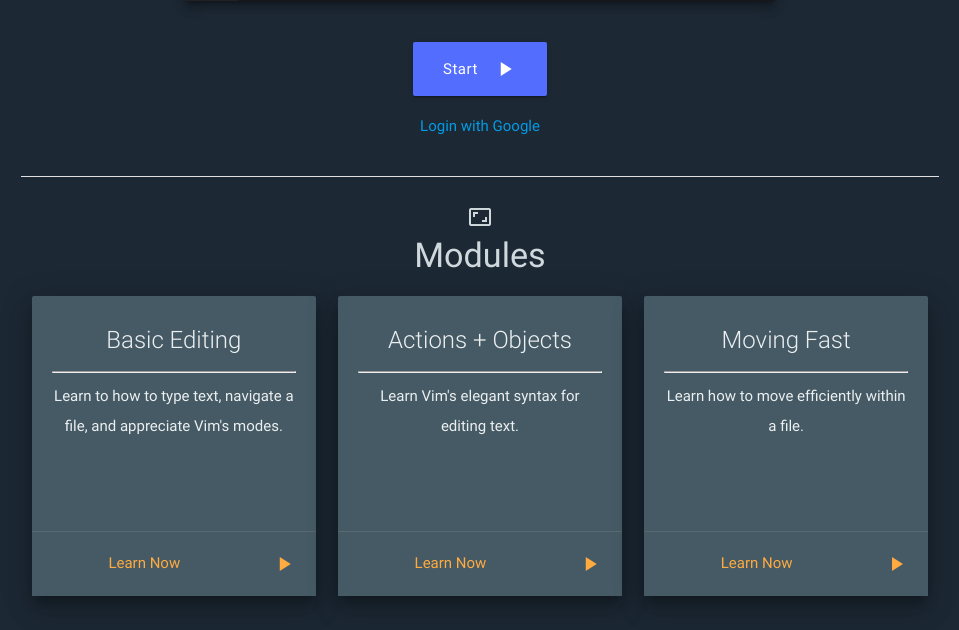
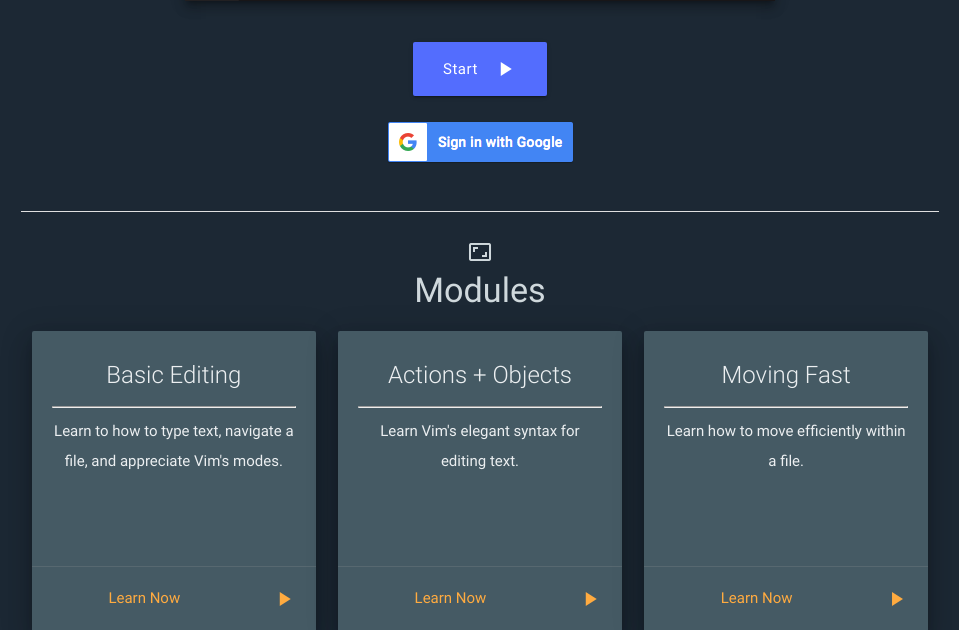
Before and after one commit to marksibrahim/Vim-Labs, a Flask app: page / in a window 1280 px wide. Shown: the part 501-1131 px from the top of the page, without its empty margins (160-1119 px from the left). Run offline with Flask 2, Linux system fonts and the light colour scheme; some libraries are stand-ins or nearby versions.

Commit message:
added google sign in button

```diff
--- a/site/static/css/custom.css
+++ b/site/static/css/custom.css
@@ -11,3 +11,12 @@ main {
 }
 
 /* End Sticky Footer */
+
+/* Google Sign-in*/
+#g-sign-btn{
+    padding-top: 1.5em;
+}
+
+.my-hover:hover {
+    opacity: 0.8;
+}
--- a/site/templates/_layout.html
+++ b/site/templates/_layout.html
@@ -3,6 +3,9 @@
 <head>
   <meta http-equiv="Content-Type" content="text/html; charset=UTF-8"/>
   <meta name="viewport" content="width=device-width, initial-scale=1, maximum-scale=1.0, user-scalable=no"/>
+  <meta name="google-signin-client_id" content="939082582563-i176fv0cjuta33p5r9g57v1kvmmu94be.apps.googleusercontent.com">
+
+
   <title>Vim Labs</title>
 
   <!-- CSS  -->
@@ -13,7 +16,6 @@
 
   <!-- favicon -->
   <link rel="shortcut icon" href="{{ url_for('static', filename='img/vim-labs.ico') }}" type="image/x-icon">
-
 </head>
 
 <body style="background-color: #1c2834;">
@@ -56,8 +58,8 @@
   <script src="https://code.jquery.com/jquery-2.1.1.min.js"></script>
   <script src="{{ url_for('static', filename='js/materialize.js') }}"></script>
   <script src="{{ url_for('static', filename='js/init.js') }}"></script>
-
-
+  <!-- Google OAuth-->
+  <script src="https://apis.google.com/js/platform.js" async defer></script>
 
   </body>
 </html>
--- a/site/templates/landing.html
+++ b/site/templates/landing.html
@@ -17,7 +17,7 @@
 
 {% block page_content %}
         <div class="row center">
-            <a href="{{ url_for('module', number=1) }}" id="Get Started" class="btn-large waves-effect waves-light  indigo accent-2">Start
+            <a href="{{ url_for('module', number=1) }}" id="Get Started" class="btn-large waves-effect waves-light my-hover indigo accent-2">Start
               <i class="material-icons right">play_arrow
               </i>
           </a>
@@ -25,7 +25,11 @@
             <h2>Hi, {{ current_user.nickname }}!</h2>
             <p><a href="{{ url_for('logout') }}">Logout</a></p>
         {% else %}
-            <p><a href="{{ url_for('oauth_authorize', provider='google') }}">Login with Google</a></p>
+        <div class="row center" >
+            <a href="{{ url_for('oauth_authorize', provider='google') }}">
+                <img id="g-sign-btn" class="my-hover" src="{{ url_for('static', filename='img/btn_google_signin_dark_normal_web.png') }}">
+            </a>
+        </div>
         {% endif %}
         </div>
         <div class="row" id="modules">
```
Also changed, not shown: site/static/img/btn_google_signin_dark_normal_web.png (added).
